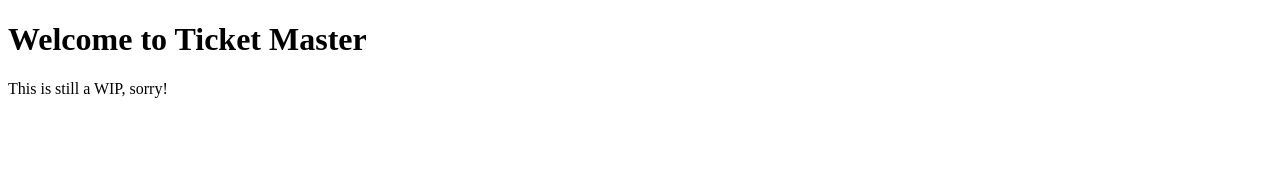
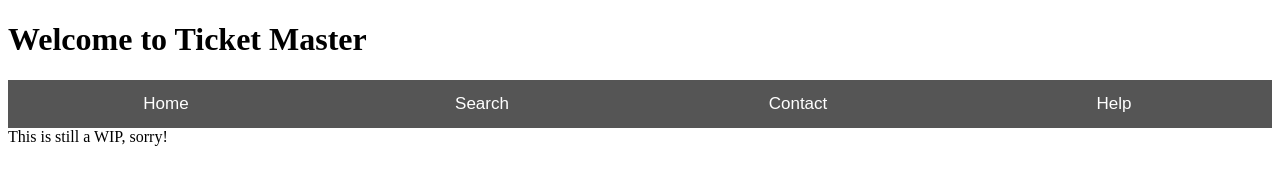
Before and after one commit to Alonzorr10/Ticket-Thing, a plain HTML site: page Ticket.html in a window 1280 px wide. Drawn offline with Linux system fonts and the light colour scheme.

Commit message:
Default Tab header (subject to change

```diff
--- a/Ticket.html
+++ b/Ticket.html
@@ -5,6 +5,13 @@
     <body>
         <title>Ticket Tok</title>
         <h1>Welcome to Ticket Master</h1>
+
+        <!-- Header -->
+
+        <button class = "link">Home</button>
+        <button class = "link">Search</button>
+        <button class = "link">Contact</button>
+        <button class = "link">Help</button>
 
         <p>
             This is still a WIP, sorry!
--- a/design.css
+++ b/design.css
@@ -1,7 +1,30 @@
 .h1{
     font-style: normal;
     font-weight: bold;
+    text-align: center;
 }
 .p{
     font-style: italic;
+    margin: auto;
+    text-align: center;
 }
+.tabs{
+  color: black;
+  display: none;
+  padding: 50px;
+  text-align: center;
+}
+.link{
+  background-color: #555;
+  color: white;
+  float: left;
+  border: none;
+  outline: none;
+  cursor: pointer;
+  padding: 14px 16px;
+  font-size: 17px;
+  width: 25%;
+}
+.link:hover{
+    background-color: #777;
+}
```
